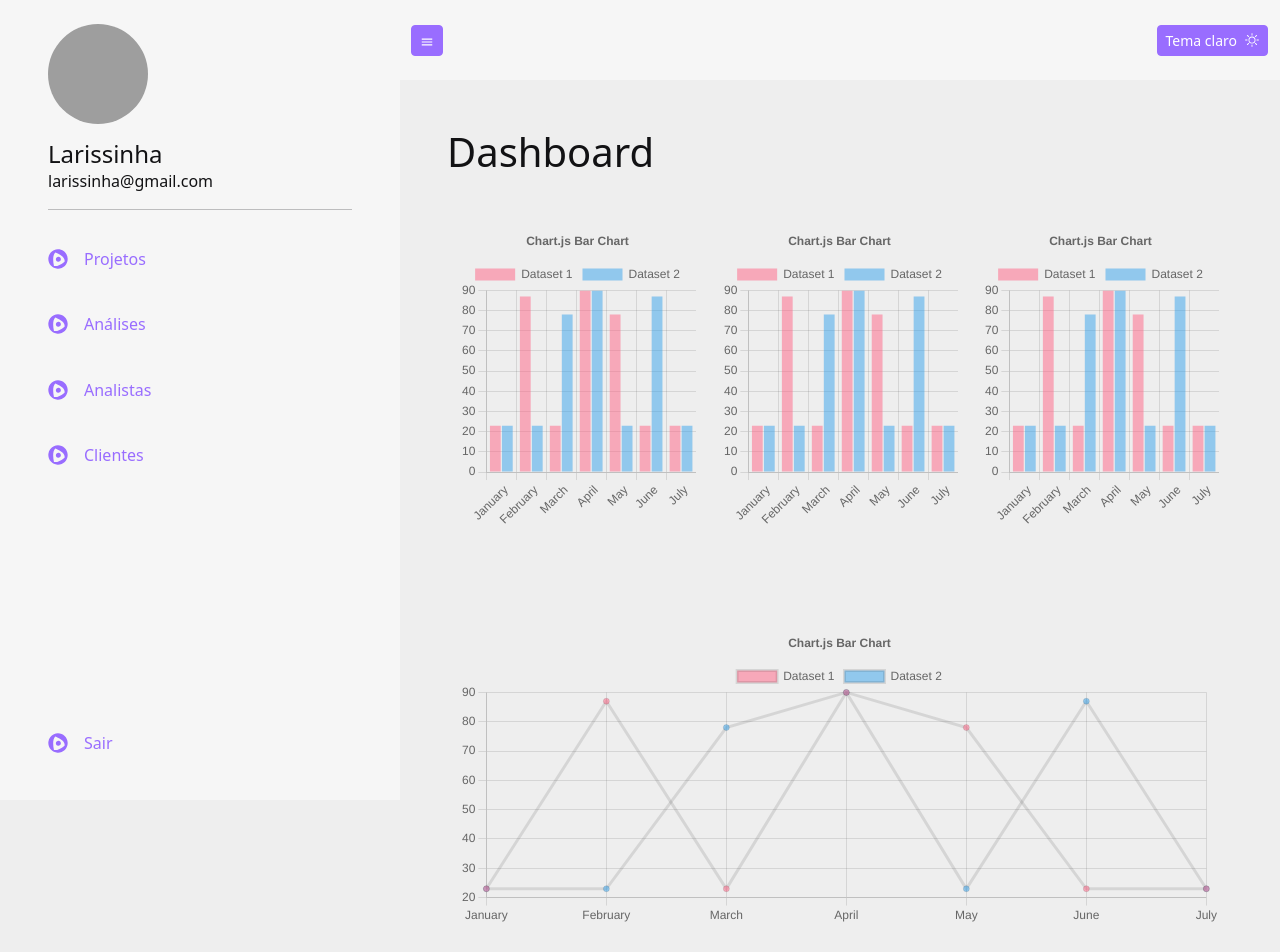
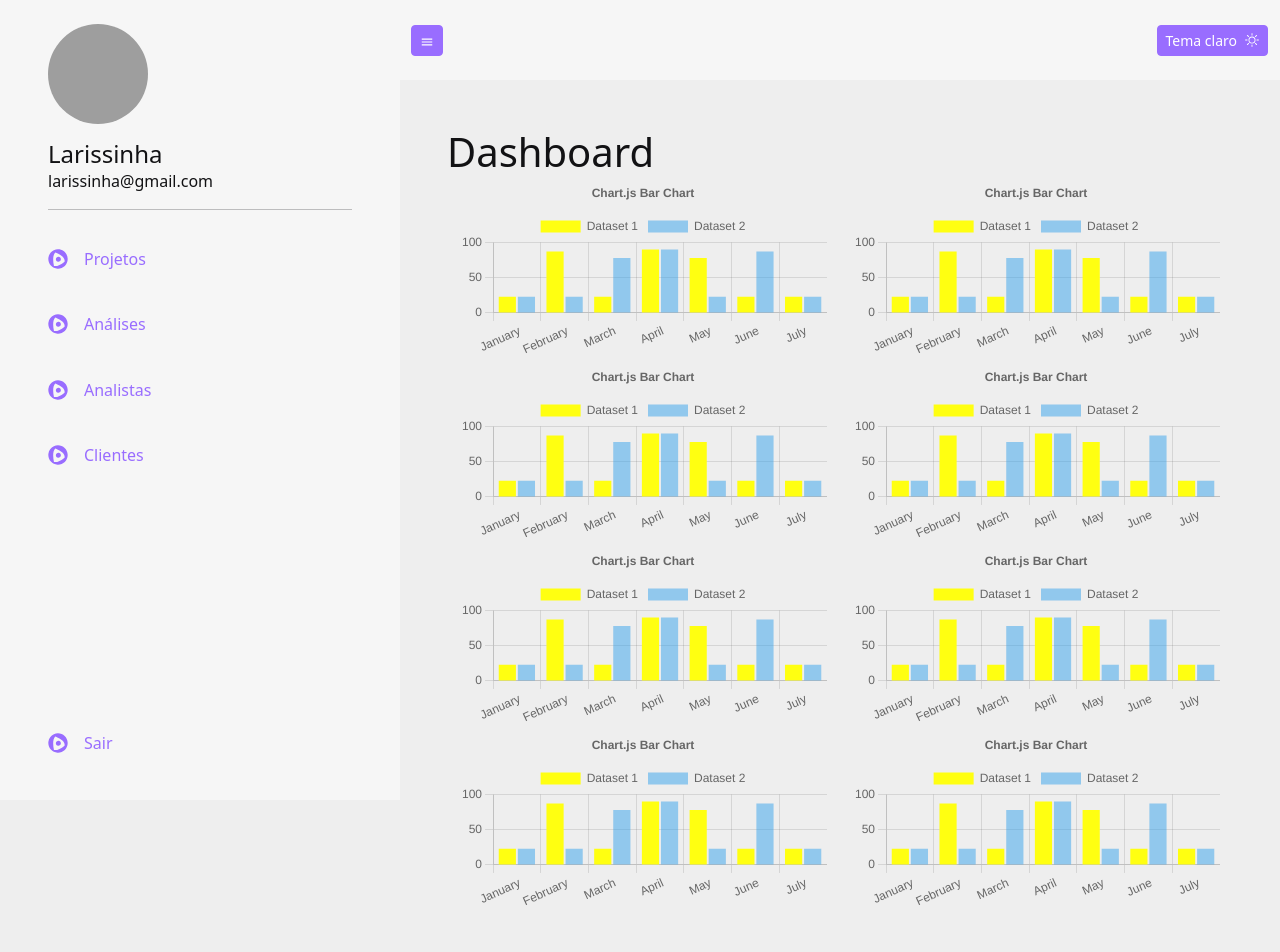
Before and after one commit to rodrigo-97/easy-nup-front, a React (Vite) app: page /hp in a window 1280 px wide. Shown: the top 952 px of the page. Built offline with nearby package versions, Linux system fonts and the light colour scheme; grey boxes are pictures that could not be loaded.

Commit message:
fix: fiz scroll

```diff
--- /dev/null
+++ b/src/components/Chart.tsx
@@ -0,0 +1,88 @@
+import {
+    Chart as ChartJS,
+    CategoryScale,
+    LinearScale,
+    BarElement,
+    Title,
+    Tooltip,
+    Legend,
+    PointElement,
+    LineElement,
+} from 'chart.js';
+import { Bar, Line } from "react-chartjs-2";
+
+ChartJS.register(
+    CategoryScale,
+    LinearScale,
+    BarElement,
+    Title,
+    Tooltip,
+    Legend,
+    CategoryScale,
+    LinearScale,
+    PointElement,
+    LineElement,
+    Title,
+    Tooltip,
+    Legend
+);
+
+export function CustomChart() {
+
+    const labels = ['January', 'February', 'March', 'April', 'May', 'June', 'July'];
+
+    const options = {
+        responsive: true,
+        plugins: {
+            legend: {
+                position: 'top' as const,
+            },
+            title: {
+                display: true,
+                text: 'Chart.js Bar Chart',
+            },
+        },
+    };
+
+
+
+    const data = {
+        labels,
+        datasets: [
+            {
+                label: 'Dataset 1',
+                data: [23, 87, 23, 90, 78, 23, 23],
+                backgroundColor: '#FFFF11',
+            },
+            {
+                label: 'Dataset 2',
+                data: [23, 87, 23, 90, 78, 23, 23].reverse(),
+                backgroundColor: 'rgba(53, 162, 235, 0.5)',
+            },
+        ],
+    };
+
+    const data2 = {
+        labels,
+        datasets: [
+            {
+                label: 'Dataset 1',
+                data: [23, 87, 23, 90, 78, 23, 23],
+                borderColor: 'rgb(255, 99, 100)',
+                // backgroundColor: 'rgba(0, 0, 0, 0.5)',
+            },
+            {
+                label: 'Dataset 2',
+                data: [23, 87, 23, 90, 78, 23, 23].reverse(),
+                borderColor: 'rgb(53, 162, 235)',
+                backgroundColor: 'rgba(53, 162, 235, 0.5)',
+            },
+        ],
+    };
+    return (
+        <Bar
+            data={data}
+            options={options}
+        />
+    )
+}
--- a/src/modules/Home/Home.tsx
+++ b/src/modules/Home/Home.tsx
@@ -2,96 +2,32 @@ import { useEffect, useState } from "react";
 import { BsMoonFill, BsSun } from 'react-icons/bs';
 import { FaCentercode } from "react-icons/fa";
 import { MdMenu } from 'react-icons/md';
-import { Button, Col, Navbar, Offcanvas, OffcanvasBody, Row } from "reactstrap";
+import { Button, Col, Modal, ModalBody, ModalFooter, ModalHeader, Navbar, Offcanvas, OffcanvasBody, OffcanvasHeader, Row } from "reactstrap";
+import { CustomChart } from "../../components/Chart";
 import { ProfileHeader } from "../../components/ProfileHeader";
 import { Tile } from "../../components/Tile";
 import { useTheme } from "../../contexts/ThemeContext";
 
-import {
-  Chart as ChartJS,
-  CategoryScale,
-  LinearScale,
-  BarElement,
-  Title,
-  Tooltip,
-  Legend,
-  PointElement,
-  LineElement,
-} from 'chart.js';
-import { Bar, Line } from "react-chartjs-2";
-
-
 export function HomePage() {
   const [isOpen, setIsOpen] = useState(true)
+  const [useBackDrop, setUseBackdrop] = useState(false)
   const [size, setSize] = useState(0)
 
   const { theme, toggleTheme } = useTheme()
-  const toggleOffcanvas = () => setIsOpen(!isOpen)
+  const getIsUseBackdrop = () => {
+    if (size <= 769) {
+      setUseBackdrop(true)
+    } else {
+      setUseBackdrop(false)
+    }
+  }
 
-  ChartJS.register(
-    CategoryScale,
-    LinearScale,
-    BarElement,
-    Title,
-    Tooltip,
-    Legend,
-    CategoryScale,
-    LinearScale,
-    PointElement,
-    LineElement,
-    Title,
-    Tooltip,
-    Legend
-  );
+  function toggleOffCanvas() {
+    getIsUseBackdrop()
+    setIsOpen(!isOpen)
+  }
 
-  const options = {
-    responsive: true,
-    plugins: {
-      legend: {
-        position: 'top' as const,
-      },
-      title: {
-        display: true,
-        text: 'Chart.js Bar Chart',
-      },
-    },
-  };
 
-  const labels = ['January', 'February', 'March', 'April', 'May', 'June', 'July'];
-
-  const data = {
-    labels,
-    datasets: [
-      {
-        label: 'Dataset 1',
-        data: [23, 87, 23, 90, 78, 23, 23],
-        backgroundColor: 'rgba(255, 99, 132, 0.5)',
-      },
-      {
-        label: 'Dataset 2',
-        data: [23, 87, 23, 90, 78, 23, 23].reverse(),
-        backgroundColor: 'rgba(53, 162, 235, 0.5)',
-      },
-    ],
-  };
-
-  const data2 = {
-    labels,
-    datasets: [
-      {
-        label: 'Dataset 1',
-        data: [23, 87, 23, 90, 78, 23, 23],
-        borderColor: 'rgb(255, 99, 132)',
-        backgroundColor: 'rgba(255, 99, 132, 0.5)',
-      },
-      {
-        label: 'Dataset 2',
-        data: [23, 87, 23, 90, 78, 23, 23].reverse(),
-        borderColor: 'rgb(53, 162, 235)',
-        backgroundColor: 'rgba(53, 162, 235, 0.5)',
-      },
-    ],
-  };
 
   useEffect(() => {
     window.addEventListener(
@@ -101,7 +37,7 @@ export function HomePage() {
         setSize(width)
 
         if (width <= 769) {
-          setIsOpen(false)
+          toggleOffCanvas()
         }
       }
     );
@@ -111,17 +47,14 @@ export function HomePage() {
     setSize(window.innerWidth)
   }, [])
 
-  const [modal, setModal] = useState(false);
-
-  const toggle = () => setModal(!modal);
 
   return (
     <div>
       <Offcanvas
         isOpen={isOpen}
-        backdrop={size <= 769 ? true : false}
+        backdrop={useBackDrop}
         className='py-4 border-0'
-        toggle={toggleOffcanvas}
+        toggle={toggleOffCanvas}
         id="off-canvas"
       >
         <ProfileHeader />
@@ -137,8 +70,8 @@ export function HomePage() {
       </Offcanvas>
 
       <div className={`${isOpen && size > 769 ? 'content' : ''}`}>
-        <Navbar className={`d-flex border-left-0 ${theme === "light" ? 'shadow-sm' : ''}`}>
-          <Button size="sm" color="primary-700" onClick={toggleOffcanvas}>
+        <Navbar className={`position-relative d-flex border-left-0 ${theme === "light" ? 'shadow-sm' : ''}`}>
+          <Button size="sm" color="primary-700" onClick={toggleOffCanvas}>
             <MdMenu />
           </Button>
           <Button size="sm" color="primary-700" className="d-flex align-items-center gap-2" onClick={toggleTheme}>
@@ -157,25 +90,34 @@ export function HomePage() {
             }
           </Button>
         </Navbar>
-        <div className="p-2 p-sm-2 p-md-5">
+        <div className="container-fluid p-md-5 p-2">
           <p className="display-6">Dashboard</p>
-          <Row className="gy-5">
-            <Col xl={4} lg={6} sm={12}>
-              <Bar options={{ ...options, maintainAspectRatio: false }} data={data} height={300} />
+          <Row>
+            <Col xl={6} sm={12}>
+              <CustomChart />
             </Col>
-            <Col xl={4} lg={6} sm={12}>
-              <Bar options={{ ...options, maintainAspectRatio: false }} data={data} height={300} />
+            <Col xl={6} sm={12}>
+              <CustomChart />
             </Col>
-            <Col xl={4} lg={6} sm={12}>
-              <Bar options={{ ...options, maintainAspectRatio: false }} data={data} height={300} />
+            <Col xl={6} sm={12}>
+              <CustomChart />
+            </Col>
+            <Col xl={6} sm={12}>
+              <CustomChart />
             </Col>
           </Row>
-          <Row className="mt-5">
-
-          </Row>
-          <Row className="mt-5">
-            <Col sm={12}>
-              <Line options={{ ...options, maintainAspectRatio: false }} data={data} height={300} />
+          <Row>
+            <Col xl={6} sm={12}>
+              <CustomChart />
+            </Col>
+            <Col xl={6} sm={12}>
+              <CustomChart />
+            </Col>
+            <Col xl={6} sm={12}>
+              <CustomChart />
+            </Col>
+            <Col xl={6} sm={12}>
+              <CustomChart />
             </Col>
           </Row>
         </div>
```
